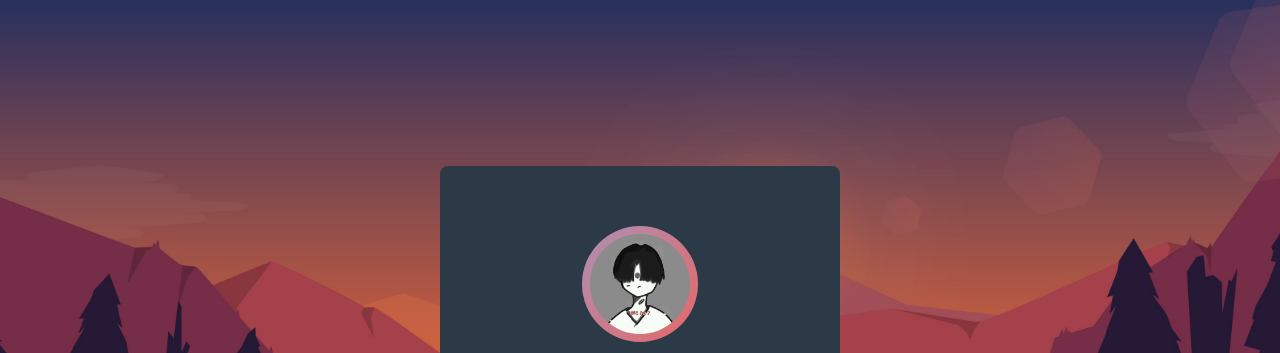
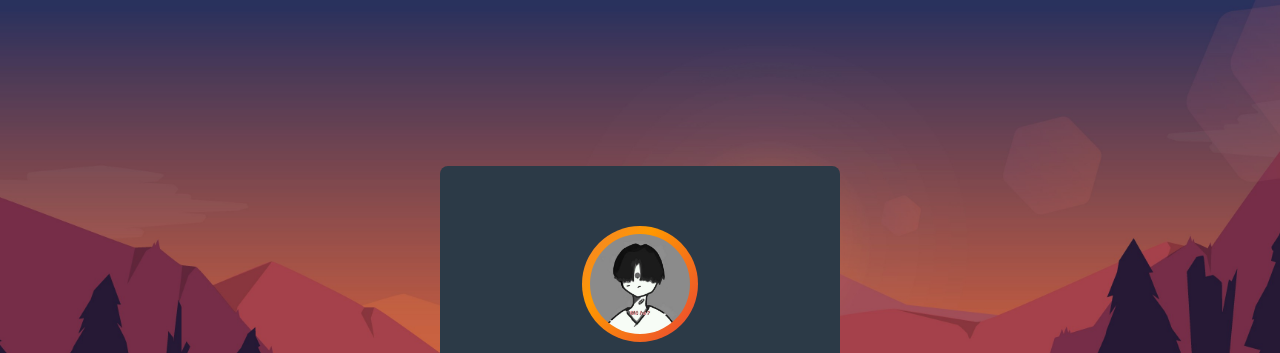
Before and after one commit to xCelx/xCelx.github.io, a plain HTML site: page index.html in a window 1280 px wide. Shown: the top 353 px of the page. Drawn offline with Linux system fonts and the light colour scheme.

Commit message:
Update style.css

```diff
--- a/style.css
+++ b/style.css
@@ -30,7 +30,7 @@
   .pic{
     display: inline-block;
     padding: 8px;
-    background: linear-gradient(130deg, #74b9ff, #e66767);
+    background: linear-gradient(130deg, #74b9ff, #e66767, #ff9900, #ea4335);
     margin: auto;
     border-radius: 50%;
     background-size: 200% 200%;
```
